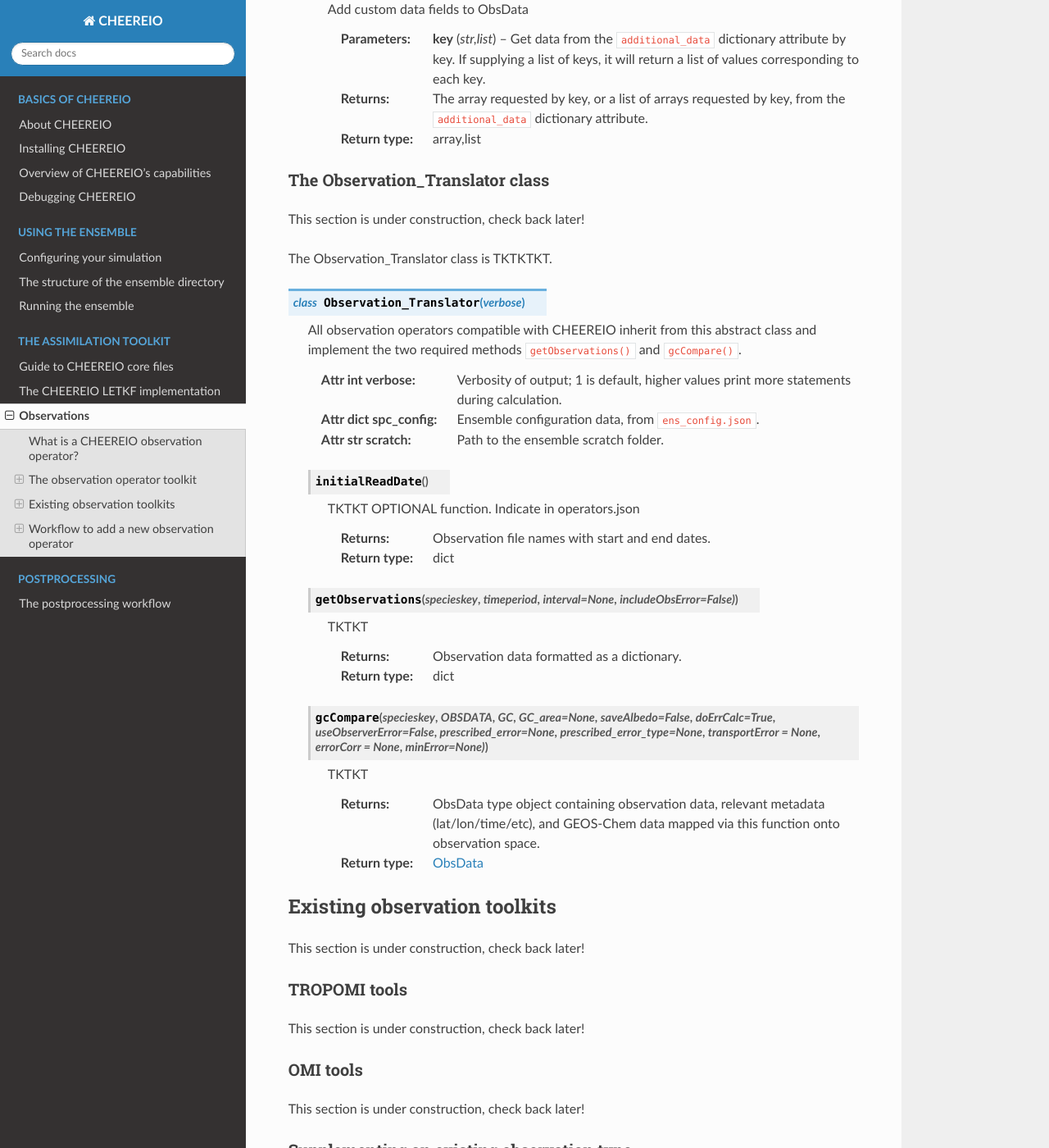
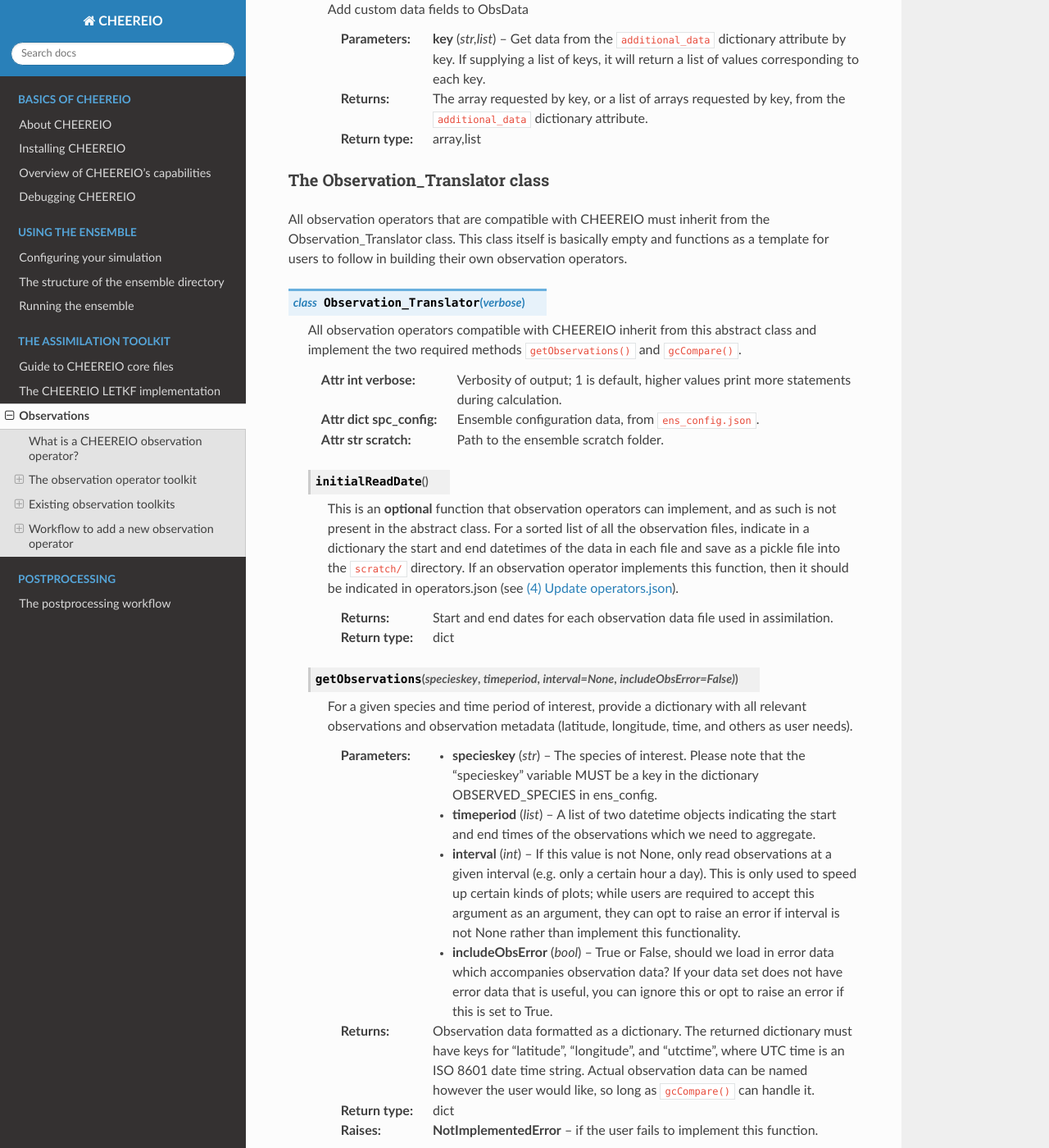
Before and after one commit to drewpendergrass/CHEEREIO, a Sphinx documentation site: the page built from docs/Observations.rst, in a window 1280 px wide and 1400 px high, scrolled down 7594 px. Shown: the whole window at 82% size. Built offline with Sphinx 7.4.7 and the Read the Docs theme 2.0.0, drawn with Linux system fonts in a browser that asks for light colours; some of the changed text lies outside the part shown.

Commit message:
more work observation translator

```diff
--- a/docs/Observations.rst
+++ b/docs/Observations.rst
@@ -211,9 +211,7 @@
 The Observation_Translator class
 ~~~~~~~~~~~~~
 
-This section is under construction, check back later!
-
-The Observation_Translator class is TKTKTKT.
+All observation operators that are compatible with CHEEREIO must inherit from the Observation_Translator class.  This class itself is basically empty and functions as a template for users to follow in building their own observation operators.
 
 .. py:class:: Observation_Translator(verbose)
 
@@ -225,24 +223,42 @@
 
    .. py:method:: Observation_Translator.initialReadDate()
 
-      TKTKT OPTIONAL function. Indicate in operators.json
+      This is an **optional** function that observation operators can implement, and as such is not present in the abstract class. For a sorted list of all the observation files, indicate in a dictionary the start and end datetimes of the data in each file and save as a pickle file into the ``scratch/`` directory. If an observation operator implements this function, then it should be indicated in operators.json (see :ref:`operators_json`).
 
-      :return: Observation file names with start and end dates.
+      :return: Start and end dates for each observation data file used in assimilation.
       :rtype: dict
 
    .. py:method:: Observation_Translator.getObservations(specieskey,timeperiod, interval=None, includeObsError=False))
 
-      TKTKT
+      For a given species and time period of interest, provide a dictionary with all relevant observations and observation metadata (latitude, longitude, time, and others as user needs).
 
-      :return: Observation data formatted as a dictionary.
+      :param str specieskey: The species of interest. Please note that the "specieskey" variable MUST be a key in the dictionary OBSERVED_SPECIES in ens_config.
+      :param list timeperiod: A list of two datetime objects indicating the start and end times of the observations which we need to aggregate.
+      :param int interval: If this value is not None, only read observations at a given interval (e.g. only a certain hour a day). This is only used to speed up certain kinds of plots; while users are required to accept this argument as an argument, they can opt to raise an error if interval is not None rather than implement this functionality.
+      :param bool includeObsError: True or False, should we load in error data which accompanies observation data? If your data set does not have error data that is useful, you can ignore this or opt to raise an error if this is set to True.
+      :return: Observation data formatted as a dictionary. The returned dictionary must have keys for "latitude", "longitude", and "utctime", where UTC time is an ISO 8601 date time string. Actual observation data can be named however the user would like, so long as ``gcCompare()`` can handle it.
       :rtype: dict
+      :raises NotImplementedError: if the user fails to implement this function.
 
    .. py:method:: Observation_Translator.gcCompare(specieskey,OBSDATA,GC,GC_area=None,saveAlbedo=False,doErrCalc=True,useObserverError=False, prescribed_error=None,prescribed_error_type=None,transportError = None, errorCorr = None,minError=None))
 
       TKTKT
 
+      :param str specieskey: The species of interest. Please note that the "specieskey" variable MUST be a key in the dictionary OBSERVED_SPECIES in ens_config.
+      :param dict OBSDATA: Observation data in dictionary form. See :py:func:`apply_filters` for more details.
+      :param DataSet GC: An xarray dataset which contains the combined GEOS-Chem model output. GC is provided by other CHEEREIO translators; users creating new observation operators can take it as a given.
+      :param array GC_area: If we are using the grid cell areas, we supply them here (rare)
+      :param bool saveAlbedo: True or False, should we save out albedo data into the ObsData object we return. Ignore if you do not use.
+      :param bool doErrCalc: TKTKTKTKTKTK.
+      :param bool useObserverError: TKTKTKTKTKTK.
+      :param float prescribed_error: TKTKTKTKTK.
+      :param str prescribed_error_type: TKTKTKTKTK.
+      :param float transportError: TKTKTKTKTK.
+      :param float errorCorr: TKTKTKTKTK.
+      :param float minError: TKTKTKTKTK.
       :return: ObsData type object containing observation data, relevant metadata (lat/lon/time/etc), and GEOS-Chem data mapped via this function onto observation space.
       :rtype: ObsData
+      :raises NotImplementedError: if the user fails to implement this function.
 
 
 Existing observation toolkits
@@ -292,6 +308,8 @@
 
 This section is under construction, check back later!
 
+.. _operators_json:
+
 (4) Update operators.json
 ~~~~~~~~~~~~~
 
```
